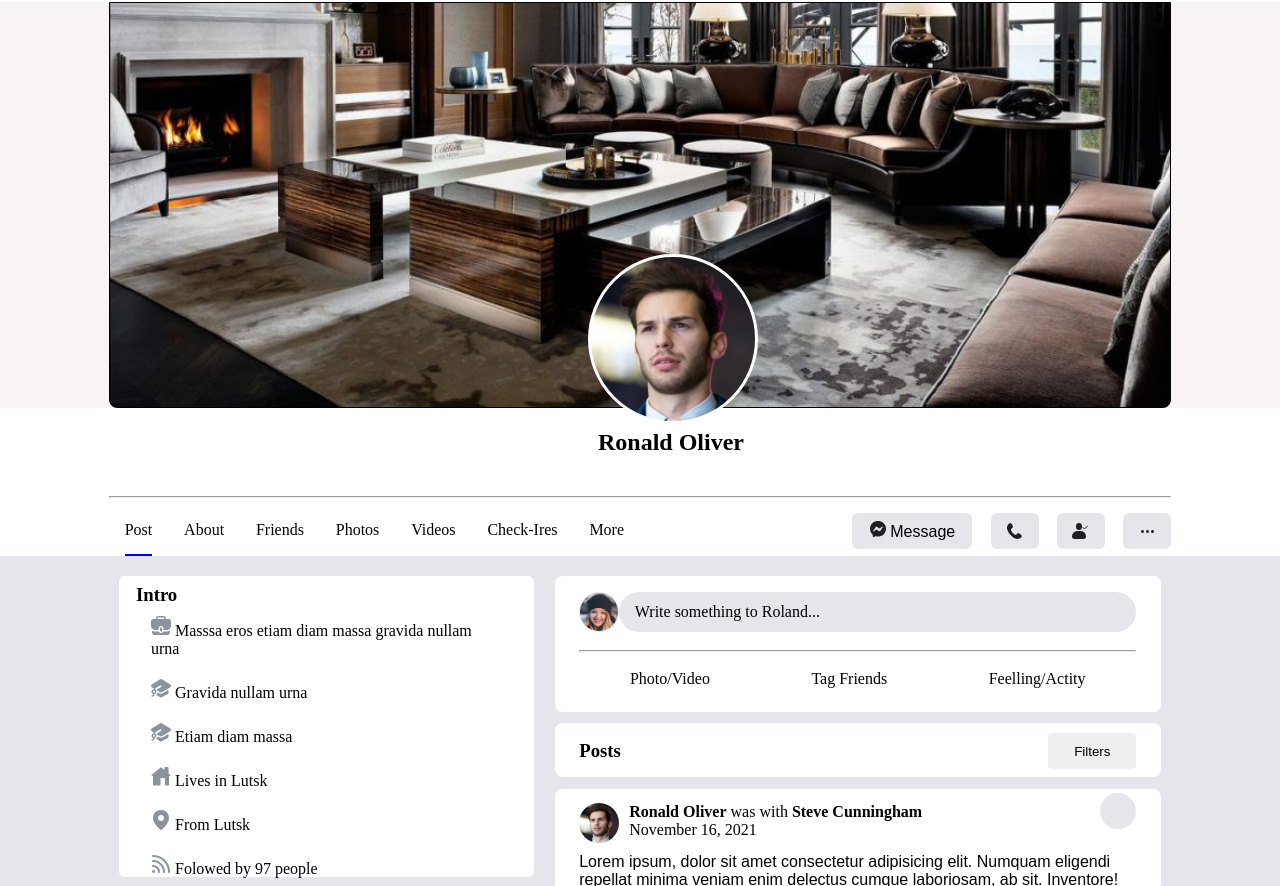
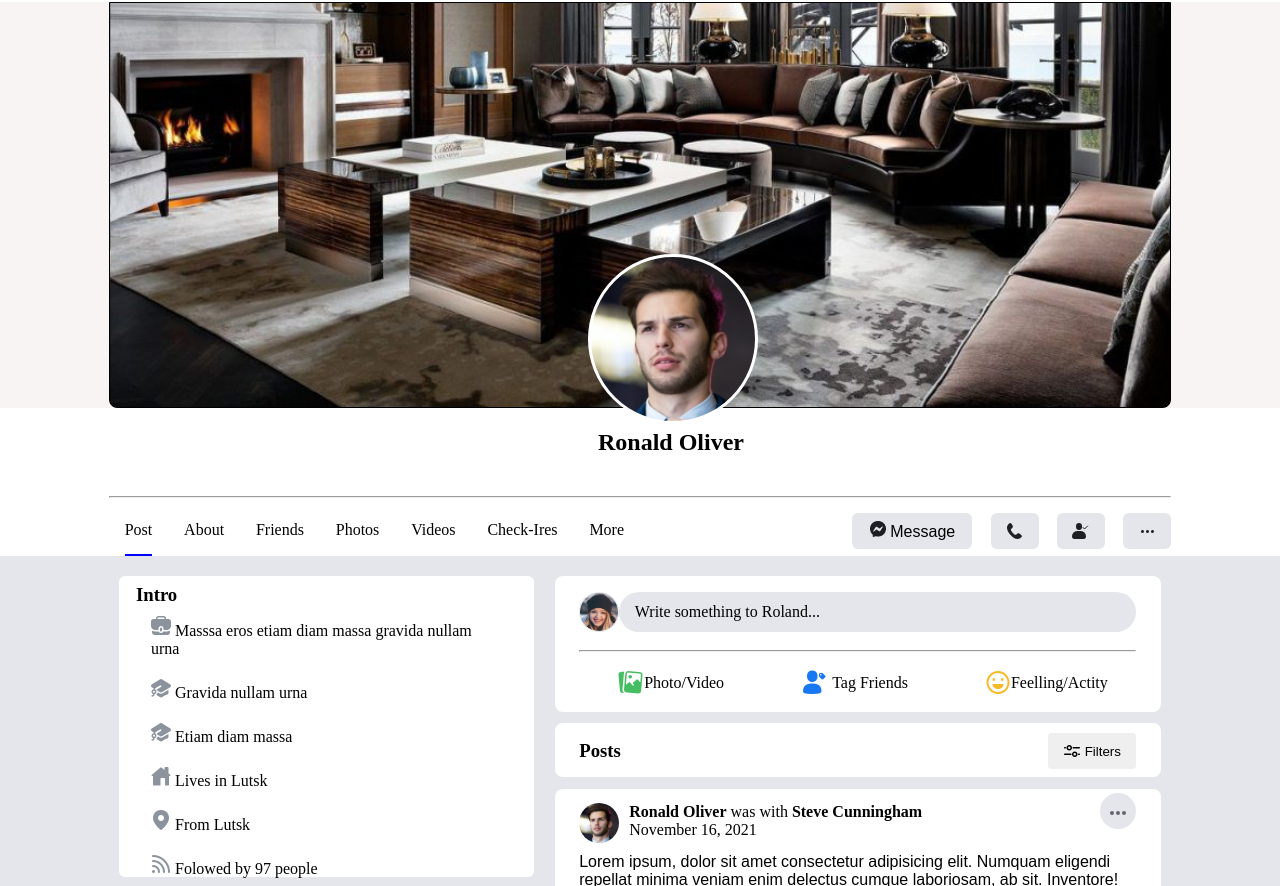
Before and after one commit to ValisherBotirov/Magic-chats, a plain HTML site: page index.html in a window 1280 px wide. Shown: the part 63-949 px from the top of the page. Drawn offline with Linux system fonts and the light colour scheme.

Commit message:
right menyudan midle qismidagi iconlarni joylashtirib tugatdim

```diff
--- a/index.html
+++ b/index.html
@@ -214,12 +214,15 @@
                 <hr class="hr-rightFlex" />
                 <div class="iconFlex-rightFlex">
                   <div class="icon1-iconFlex">
+                    <img src="/Icon/Image 14.png" alt="card" />
                     <p>Photo/Video</p>
                   </div>
                   <div class="icon2-iconFlex">
+                    <img src="/Icon/Image 15.png" alt="iamges" />
                     <p>Tag Friends</p>
                   </div>
                   <div class="icon3-iconFlex">
+                    <img src="/Icon/Image 16.png" alt="images" />
                     <p>Feelling/Actity</p>
                   </div>
                 </div>
@@ -229,7 +232,9 @@
               <div class="contaner-rightFlex">
                 <div class="small-flex-2">
                   <h3>Posts</h3>
-                  <button class="btnFilters">Filters</button>
+                  <button class="btnFilters">
+                    <img src="/Icon/filters.png" alt="filters" /> Filters
+                  </button>
                 </div>
               </div>
             </div>
@@ -247,6 +252,7 @@
                   </div>
                   <button class="sqr-more-icon">
                     <!-- icon more -->
+                    <img src="/Icon/Group 23.png" alt="more icon" />
                   </button>
                 </div>
                 <p class="text-rightBottom">
@@ -257,7 +263,9 @@
                 <div class="img-rightBottom"></div>
                 <div class="icons-rightBottom-bigFlex">
                   <div class="icons-left-rightBottom">
+                    <img src="/Icon//Image 20.png" alt="like-icon" />
                     <!-- icon1 -->
+                    <img src="/Icon/Image 21.png" alt="love icon" />
                     <!-- icon2 -->
                     <!--  -->
                     <p>26</p>
@@ -267,6 +275,7 @@
                   </div>
                 </div>
                 <hr class="hr-rightFlex" />
+
                 <hr class="hr-rightFlex" />
                 <div class="small-flex">
                   <div class="avatar-rightFlex"></div>
--- a/style.css
+++ b/style.css
@@ -444,8 +444,10 @@ main {
 }
 
 .icons-left-rightBottom {
+  width: 9%;
   display: flex;
   justify-content: space-between;
+  align-items: center;
 }
 
 /* css disign for icons */
@@ -473,5 +475,34 @@ main {
 }
 
 .into-icon-1 {
-  display: inline-block;
+  /* display: flex;
+  align-items: center; */
 }
+
+.icon1-iconFlex {
+  width: 19%;
+  display: flex;
+  justify-content: space-between;
+  align-items: center;
+}
+
+.icon2-iconFlex {
+  width: 19%;
+  display: flex;
+  justify-content: space-between;
+  align-items: center;
+}
+
+.icon3-iconFlex {
+  width: 20%;
+  display: flex;
+  justify-content: space-between;
+  align-items: center;
+}
+
+.btnFilters {
+  display: flex;
+  align-items: center;
+  justify-content: center;
+  gap: 0.5rem;
+}
```
